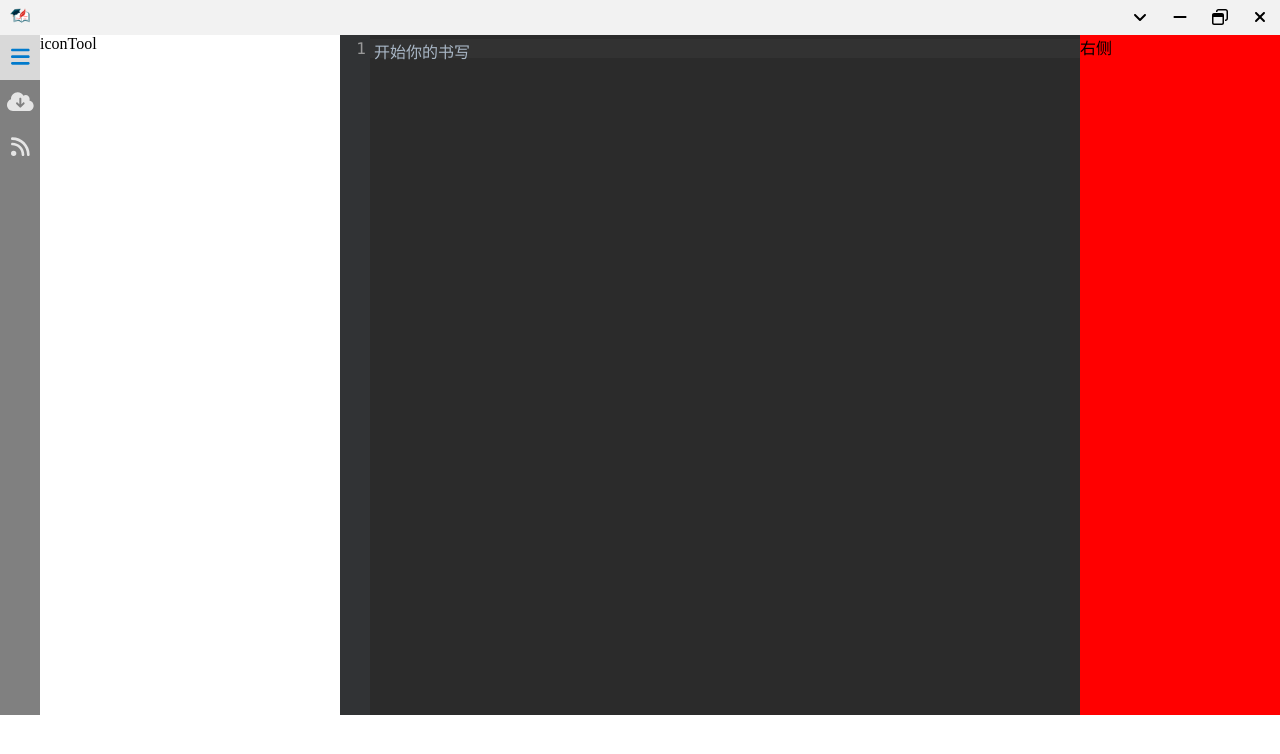
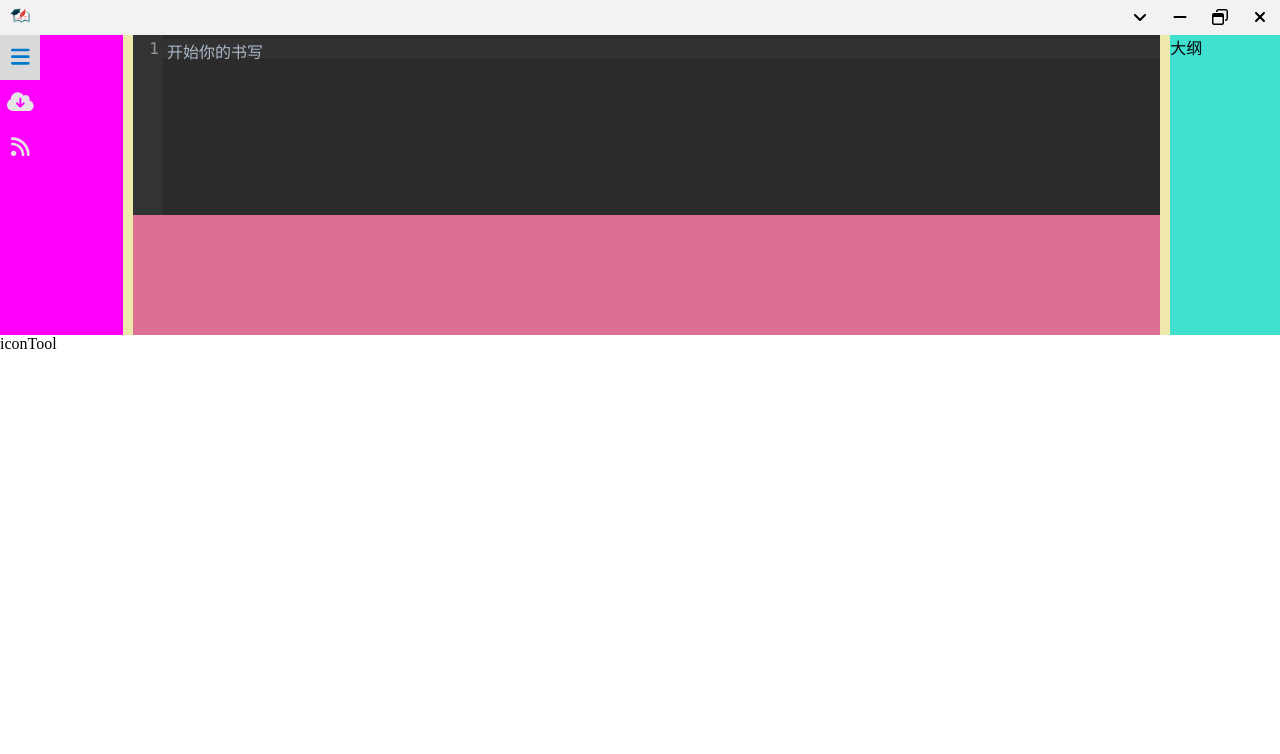
Before and after one commit to coder163/simple-note, a Vue app: page / in a window 1280 px wide. Shown: the top 754 px of the page. Built offline with nearby package versions, Linux system fonts and the light colour scheme.

Commit message:
调整布局，完成分割面板，伸缩面板无法联动

```diff
--- a/package.json
+++ b/package.json
@@ -18,6 +18,7 @@
     "@fortawesome/vue-fontawesome": "^3.0.0-5",
     "codemirror": "^5.65.1",
     "core-js": "^3.6.5",
+    "splitpanes": "^3.0.6",
     "vue": "^3.0.0",
     "vue-router": "^4.0.0-0"
   },
--- a/src/App.vue
+++ b/src/App.vue
@@ -2,21 +2,48 @@
   <div class="layout-header">
     <nav-top></nav-top>
   </div>
-  <div class="layout-main">
-    <div class="layout-content">
-      <codemirror-editor></codemirror-editor>
-    </div>
-    <div class="layout-side-left">
-      <side></side>
-    </div>
-    <div class="layout-side-right">
-      <div style="width: 200px">右侧</div>
-    </div>
-  </div>
+
+  <splite-panel :max="100" :min="3" :paneLengthPercent="10" @update="update" ref="hello">
+    <template v-slot:before>
+      <div id="layout-side-left-menu">
+        <side @actvie="actvie" ref="side"></side>
+      </div>
+      <!-- FIXME 伸缩面板 -->
+      <div class="nav-tree" ref="iconTool">iconTool</div>
+    </template>
+    <template v-slot:after>
+      <splite-panel :max="90" @update="update" :paneLengthPercent="90" ref="hello">
+        <template v-slot:before>
+          <codemirror-editor></codemirror-editor>
+        </template>
+        <template v-slot:after> 大纲 </template>
+      </splite-panel>
+    </template>
+  </splite-panel>
 </template>
 <script setup lang="ts">
 import CodemirrorEditor from "./components/CodemirrorEditor.vue";
 import NavTop from "./views/NavTop.vue";
 import Side from "./views/Side.vue";
+
+import { onMounted, ref, computed } from "vue";
+import SplitePanel from "./components/SplitePanel.vue";
+
+const side = ref<any>();
+let iconTool = ref<any>();
+let hello = ref();
+
+onMounted(() => {
+  iconTool = ref(document.querySelector(".nav-tree"));
+});
+function actvie(label: string, actvieLabel: string) {
+  console.log("actvie", actvieLabel, label);
+}
+//获取子组件中的属性
+function update(width: number) {
+  console.log("update", width);
+  // hello.value.count = 100;
+  // console.log(hello.value.count);
+}
 </script>
 <style lang="scss"></style>
--- a/src/assets/styles/public.css
+++ b/src/assets/styles/public.css
@@ -42,45 +42,3 @@ ul, ol {
     order: -1;
 
 }
-
-
-/*********************************顶部导航**********************************/
-
-.menu-bar {
-    display: flex;
-    align-items: center;
-    justify-content: space-between;
-    background: #f2f2f2;
-    height: 35px;
-    box-shadow: 12px 12px 15px #000;
-}
-
-.logo {
-    width: 20px;
-    margin-left: 10px;
-    height: auto;
-}
-
-#nav-list {
-    display: flex;
-    flex-wrap: nowrap;
-    list-style-type: none;
-    justify-content: space-around;
-    /* width: 180px; */
-    line-height: 35px;
-    /* background: red; */
-}
-
-#nav-list li {
-    /* outline: 1px solid #ccc; */
-    /* background-color: #0f0; */
-    width: 40px;
-    text-align: center;
-}
-
-#nav-list li:hover {
-
-    background-color: #dadada;
-
-
-}
--- a/src/components/CodemirrorEditor.vue
+++ b/src/components/CodemirrorEditor.vue
@@ -2,7 +2,7 @@
   <!-- <div id="tool-bar" style="background: #5f5e5e; height: 5%; font-size: 25px">
     <font-awesome-icon :icon="['far', 'eye']" />
   </div> -->
-  <div class="home" style="height: 680px; background: #c0c">
+  <div class="home" style="height: 180px; background: #c0c">
     <textarea v-model="content" id="editor" placeholder="开始你的书写"></textarea>
   </div>
 </template>
--- /dev/null
+++ b/src/components/SplitePanel.vue
@@ -0,0 +1,146 @@
+<template>
+  <div ref="splitPane" class="split-pane" :class="direction">
+    <div class="pane pane-before" :style="lengthType + ':' + paneLengthValue">
+      <slot name="before"></slot>
+    </div>
+
+    <div
+      class="pane-trigger"
+      :style="lengthType + ':' + triggerLengthValue"
+      @mousedown="handleMouseDown"
+    ></div>
+
+    <div class="pane pane-after">
+      <slot name="after"></slot>
+    </div>
+  </div>
+</template>
+<script lang="ts" setup>
+import { computed, onMounted, ref } from "vue";
+
+export interface ISplitePanelProps {
+  direction?: string;
+  min?: number;
+  max?: number;
+  paneLengthPercent?: number;
+  triggerLength?: number;
+}
+
+const props = withDefaults(defineProps<ISplitePanelProps>(), {
+  min: 10,
+  max: 90,
+  paneLengthPercent: 50,
+  triggerLength: 10,
+  direction: "row",
+});
+
+const count = ref(1234);
+
+// 区域1宽度 (%)
+let paneLength = ref(50);
+
+onMounted(() => {
+  paneLength.value = props.paneLengthPercent;
+});
+let direction: any = "row";
+
+let lengthType = computed(() => {
+  return direction === "row" ? "width" : "height";
+});
+
+// 滑动器宽度 （px）
+let triggerLength: number = 10;
+// 鼠标距滑动器左(顶)侧偏移量
+let triggerLeftOffset: number = 0;
+
+let paneLengthValue = computed(() => {
+  return `calc(${paneLength.value}% - ${triggerLength / 2 + "px"})`;
+});
+
+let triggerLengthValue = computed(() => {
+  return triggerLength + "px";
+});
+
+let splitPane = ref<HTMLElement | null>();
+//组件暴露自己的属性
+// defineExpose({ paneLength });
+//子组件向父组件事件传递
+const emit = defineEmits(["update"]);
+
+function handleMouseDown(e: MouseEvent) {
+  document.addEventListener("mousemove", handleMouseMove);
+  document.addEventListener("mouseup", handleMouseUp);
+  if (direction === "row") {
+    //@ts-ignore
+    triggerLeftOffset = e.pageX - e.srcElement.getBoundingClientRect().left;
+  } else {
+    //@ts-ignore
+    triggerLeftOffset = e.pageY - e.srcElement.getBoundingClientRect().top;
+  }
+}
+
+// 按下滑动器后移动鼠标
+function handleMouseMove(e: MouseEvent) {
+  let clientRect: DOMRect | undefined = splitPane.value?.getBoundingClientRect();
+  if (clientRect) {
+    let percent = 0;
+    if (direction === "row") {
+      let offset = e.pageX - clientRect.left - triggerLeftOffset + triggerLength / 2;
+      percent = (offset / clientRect.width) * 100;
+    } else {
+      let offset = e.pageY - clientRect.top - triggerLeftOffset + triggerLength / 2;
+      percent = (offset / clientRect.height) * 100;
+    }
+    //边界
+    if (percent < props.min || percent > props.max) {
+      //   console.log("边界");
+      return;
+    }
+
+    // console.log("拖动中");
+    paneLength.value = percent;
+    //触发事件
+    emit("update", paneLength.value);
+  }
+}
+// 松开滑动器
+function handleMouseUp() {
+  document.removeEventListener("mousemove", handleMouseMove);
+}
+</script>
+<style lang="scss">
+.split-pane {
+  background: palegreen;
+  height: 300px;
+  display: flex;
+  &.row {
+    .pane {
+      height: 100%;
+    }
+    .pane-trigger {
+      height: 100%;
+      cursor: col-resize;
+    }
+  }
+  &.column {
+    .pane {
+      width: 100%;
+    }
+    .pane-trigger {
+      width: 100%;
+      cursor: row-resize;
+    }
+  }
+  .pane-before {
+    background: palevioletred;
+  }
+  .pane-trigger {
+    user-select: none;
+    background: palegoldenrod;
+  }
+  .pane-after {
+    flex: 1;
+    background: turquoise;
+  }
+}
+</style>
--- a/src/main.ts
+++ b/src/main.ts
@@ -15,4 +15,6 @@ import { FontAwesomeIcon } from '@fortawesome/vue-fontawesome'
 
 library.add(fas, far)
 
+
+
 createApp(App).component("font-awesome-icon", FontAwesomeIcon).use(router).mount('#app')
--- a/src/views/Home.vue
+++ b/src/views/Home.vue
@@ -1,18 +1,16 @@
 <template>
   <div class="home">
-    <img alt="Vue logo" src="../assets/logo.png">
-    <HelloWorld msg="Welcome to Your Vue.js + TypeScript App"/>
+    <img alt="Vue logo" src="../assets/logo.png" />
+
+    <splitpanes class="default-theme">
+      <pane v-for="i in 3" :key="i">
+        <div><HelloWorld msg="Welcome to Your Vue.js + TypeScript App" /></div>
+      </pane>
+    </splitpanes>
   </div>
 </template>
 
-<script lang="ts">
-import { defineComponent } from 'vue';
-import HelloWorld from '@/components/HelloWorld.vue'; // @ is an alias to /src
-
-export default defineComponent({
-  name: 'Home',
-  components: {
-    HelloWorld,
-  },
-});
+<script lang="ts" setup>
+import { defineComponent } from "vue";
+import HelloWorld from "@/components/HelloWorld.vue"; // @ is an alias to /src
 </script>
--- a/src/views/NavTop.vue
+++ b/src/views/NavTop.vue
@@ -21,3 +21,42 @@
     </ol>
   </div>
 </template>
+<style lang="css">
+/*********************************顶部导航**********************************/
+
+.menu-bar {
+  display: flex;
+  align-items: center;
+  justify-content: space-between;
+  background: #f2f2f2;
+  height: 35px;
+  /* box-shadow: 12px 12px 15px #000; */
+}
+
+.logo {
+  width: 20px;
+  margin-left: 10px;
+  height: auto;
+}
+
+#nav-list {
+  display: flex;
+  flex-wrap: nowrap;
+  list-style-type: none;
+  justify-content: space-around;
+  /* width: 180px; */
+  line-height: 35px;
+  /* background: red; */
+}
+
+#nav-list li {
+  /* outline: 1px solid #ccc; */
+  /* background-color: #0f0; */
+  width: 40px;
+  text-align: center;
+}
+
+#nav-list li:hover {
+  background-color: #dadada;
+}
+</style>
--- a/src/views/Side.vue
+++ b/src/views/Side.vue
@@ -1,5 +1,4 @@
 <template>
-  <div id="layout-side-left-menu">
   <div class="icon-tool">
     <ul class="top">
       <li>
@@ -21,64 +20,54 @@
         /></a>
       </li>
       <li>
-          <a
-            href="#"
-            :class="{ actvie: actvieLabel == 'rss' }"
-            @click="telescopic('rss')"
-          >
+        <a href="#" :class="{ actvie: actvieLabel == 'rss' }" @click="telescopic('rss')">
           <font-awesome-icon icon="rss" @click="telescopic('rss')" size="lg"
         /></a>
       </li>
     </ul>
     <ul class="bottom">
       <li>
-          <a
-            href="#"
-            :class="{ actvie: actvieLabel == 'cog' }"
-            @click="telescopic('cog')"
-          >
+        <a href="#" :class="{ actvie: actvieLabel == 'cog' }" @click="telescopic('cog')">
           <font-awesome-icon icon="cog" size="lg" />
         </a>
       </li>
     </ul>
   </div>
-    <div class="nav-tree" ref="iconTool">iconTool</div>
-  </div>
 </template>
 
 <script lang="ts" setup>
-import { onMounted, reactive, ref } from "@vue/runtime-dom";
+import { onMounted, ref } from "@vue/runtime-dom";
 
 let iconTool: any = ref();
 let actvieLabel = ref<string>("bars");
-
+//子组件向父组件事件传递
+const emit = defineEmits(["actvie"]);
 onMounted(() => {
   iconTool = ref(document.querySelector(".nav-tree"));
-  iconTool.value.style.width = "300px";
+  // iconTool.value.style.width = "300px";
 });
 
 function telescopic(label: string = "bars") {
+  emit("actvie", actvieLabel.value, label);
   actvieLabel.value = label;
-  console.log(actvieLabel);
-  let width = iconTool.value.style.width;
-  if (width == "300px" || width == "") {
-    iconTool.value.style.width = "0px";
-  } else {
-    iconTool.value.style.width = "300px";
-  }
+
+  // let width = iconTool.value.style.width;
+  // if (width == "100%" || width == "") {
+  //   iconTool.value.style.width = "0";
+  // } else {
+  //   iconTool.value.style.width = "100%";
+  // }
 }
 </script>
 <style lang="scss">
 #layout-side-left-menu {
-  background: #808080;
+  background: #f0f;
+  // width: 100%;
   height: 100%;
   display: flex;
-  padding: 0;
-  margin: 0;
 }
 #layout-side-left-menu .icon-tool {
   width: 40px;
-  background: #808080;
   height: 100%;
   display: flex;
   flex-direction: column;
@@ -98,8 +87,8 @@ function telescopic(label: string = "bars") {
 }
 #layout-side-left-menu .nav-tree {
   transition: width 500ms;
-  background: #fff;
-  width: 0;
+  background: #f00;
+  width: 100%;
 }
 
 #layout-side-left-menu .icon-tool a {
```
Also changed, not shown: 1 other file (tests, documents, lock files or other folders). Lines whose indentation alone changed are shown as unchanged.
